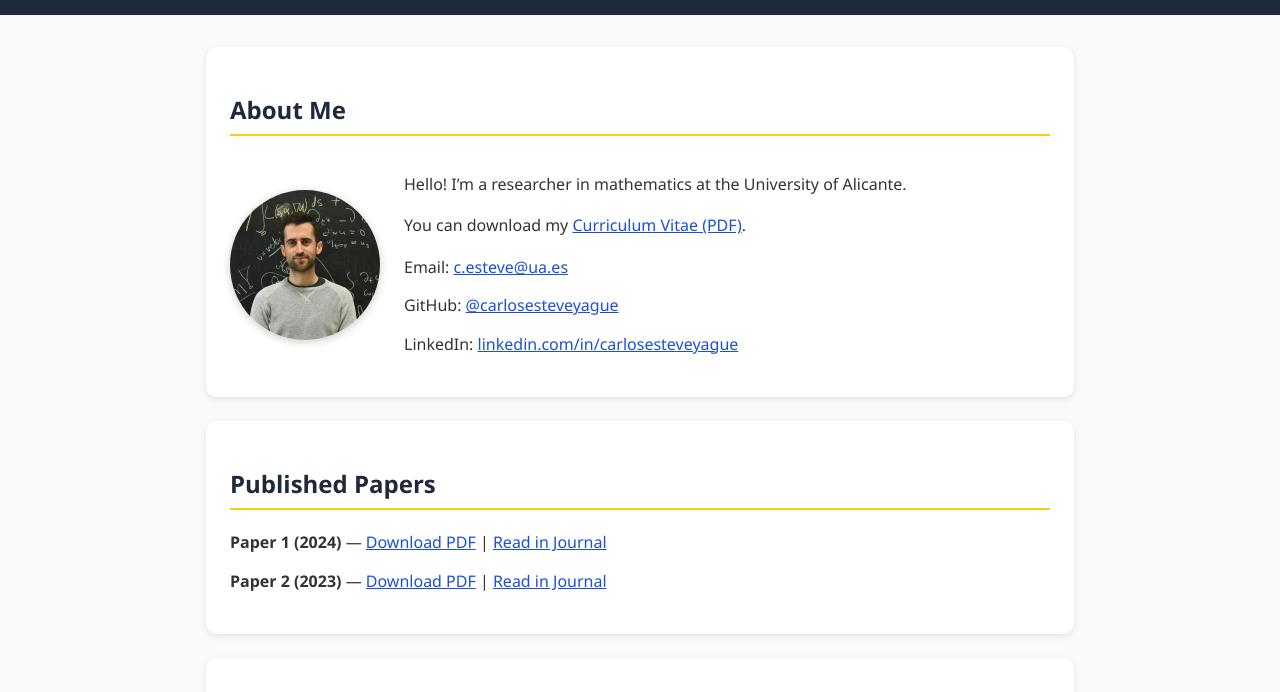
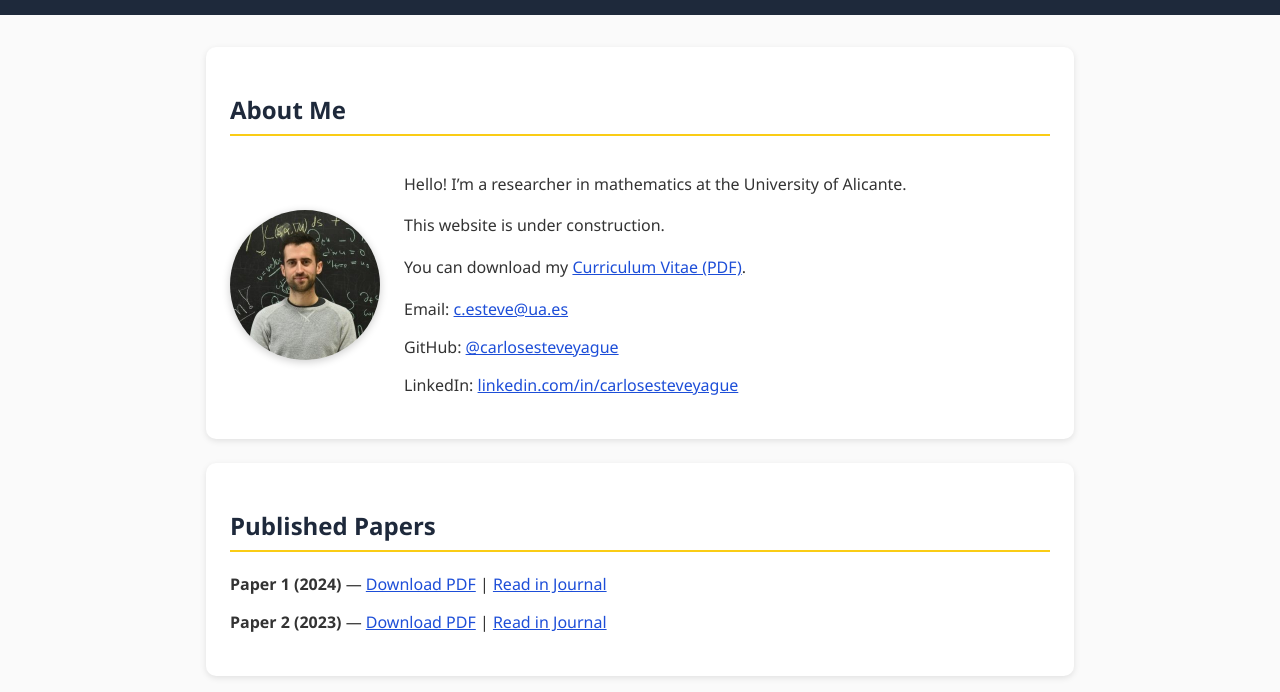
Before and after one commit to carlosesteveyague/portfolio, a plain HTML site: page index.html in a window 1280 px wide. Shown: the part 108-800 px from the top of the page. Drawn offline with Linux system fonts and the light colour scheme.

Commit message:
add sentence web under construction

```diff
--- a/index.html
+++ b/index.html
@@ -25,6 +25,7 @@
             <img src="assets/profile.jpeg" alt="Profile picture">
             <div class="info">
             <p>Hello! I’m a researcher in mathematics at the University of Alicante.</p>
+            <p>This website is under construction.</p>
             <p>You can download my <a href="assets/cv.pdf" download>Curriculum Vitae (PDF)</a>.</p>
             <ul>
                 <li>Email: <a href="mailto:c.esteve@ua.es">c.esteve@ua.es</a></li>
```
